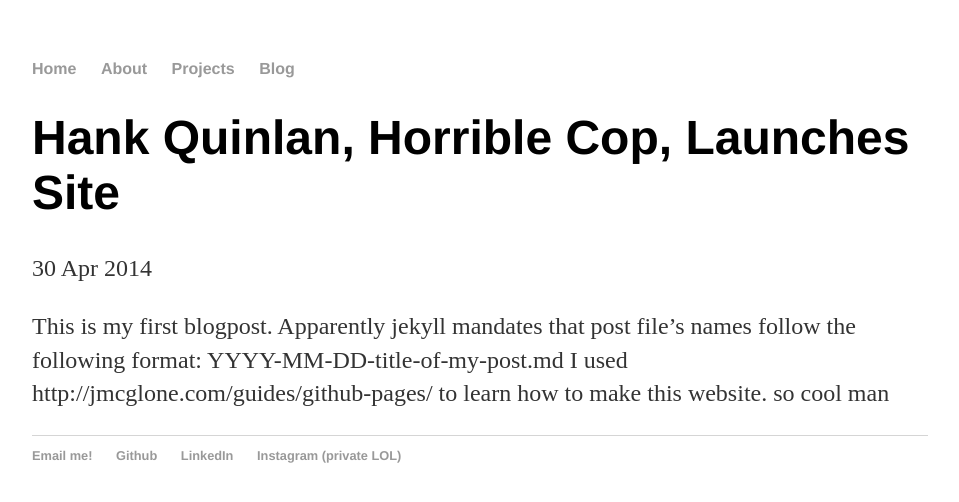
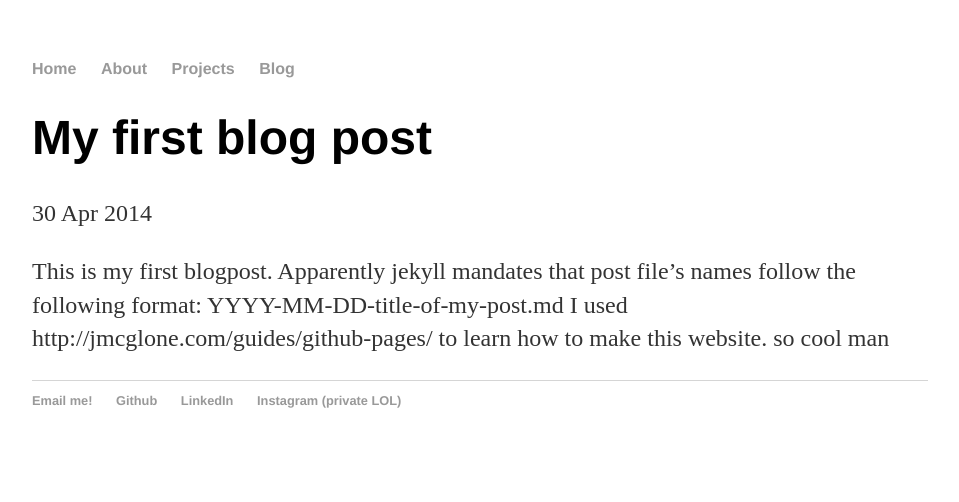
Before and after one commit to chengmic99/chengmic99.github.io, a Jekyll site: the page built from _posts/2018-06-14-My-First-Post.md, in a window 1280 px wide. Shown: the top 502 px of the page, without its empty margins (160-1119 px from the left). Built offline with Jekyll 4.4.1, drawn with Linux system fonts in a browser that asks for light colours.

Commit message:
Update 2018-06-14-My-First-Post.md

```diff
--- a/_posts/2018-06-14-My-First-Post.md
+++ b/_posts/2018-06-14-My-First-Post.md
@@ -1,6 +1,6 @@
 ---
 layout: post
-title: "Hank Quinlan, Horrible Cop, Launches Site"
+title: "My first blog post"
 date: 2014-04-30
 ---
 
```
